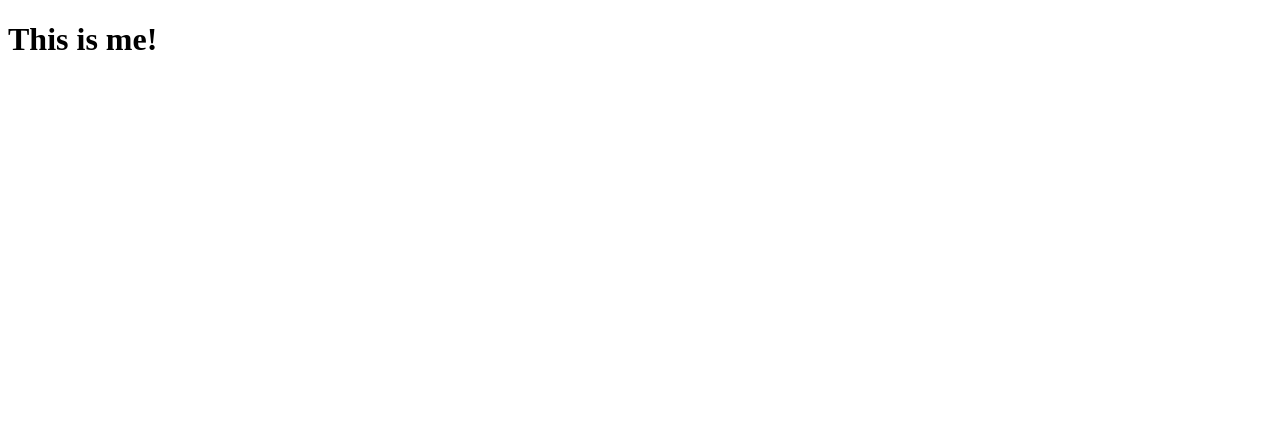
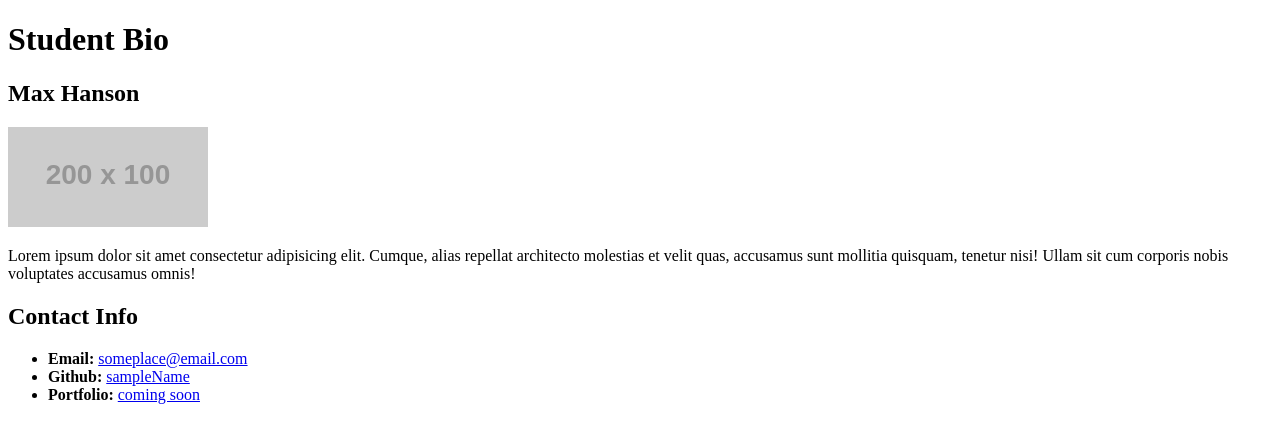
Before and after one commit to MaxHanson07/basic-student-bio, a plain HTML site: page index.html in a window 1280 px wide. Drawn offline with Linux system fonts and the light colour scheme; placeholder pictures from the web are drawn by us.

Commit message:
Basic html website

```diff
--- a/index.html
+++ b/index.html
@@ -1,11 +1,31 @@
 <!DOCTYPE html>
 <html lang="en">
+
 <head>
     <meta charset="UTF-8">
     <meta name="viewport" content="width=device-width, initial-scale=1.0">
     <title>Document</title>
 </head>
+
 <body>
-    <h1>This is me!</h1>
+    <h1>Student Bio</h1>
+
+    <h2>Max Hanson</h2>
+
+    <img src="https://via.placeholder.com/200x100" alt="placeholder" width="200" height="100">
+
+    <p>Lorem ipsum dolor sit amet consectetur adipisicing elit. Cumque, alias repellat architecto molestias et velit
+        quas, accusamus sunt mollitia quisquam, tenetur nisi! Ullam sit cum corporis nobis voluptates accusamus omnis!
+    </p>
+
+    <h2>Contact Info</h2>
+
+    <ul>
+        <li><strong>Email:</strong> <a href="mailto:someplace@email.com">someplace@email.com</a></li>
+        <li><strong>Github:</strong> <a href="google.com/">sampleName</a></li>
+        <li><strong>Portfolio:</strong> <a href="google.com/">coming soon</a></li>
+    </ul>
+
 </body>
+
 </html>
```
